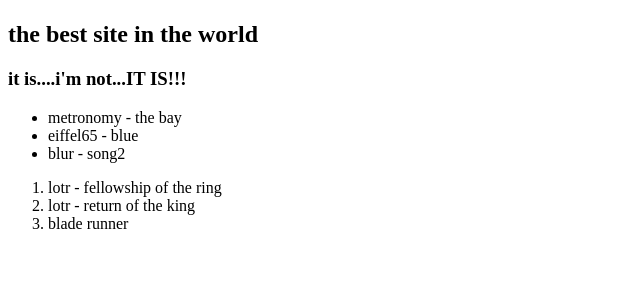
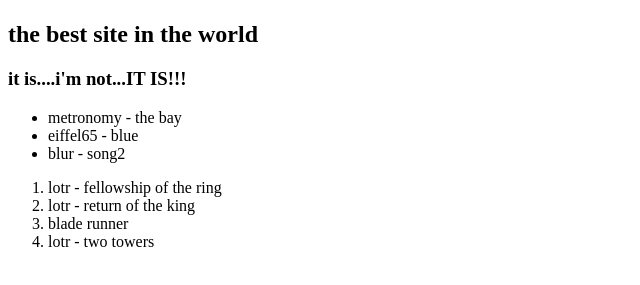
Before and after one commit to LeonTGC/my-great-website, a plain HTML site: page index.html in a window 1280 px wide. Shown: the part 59-344 px from the top of the page, without its empty margins (0-640 px from the left). Drawn offline with Linux system fonts and the light colour scheme.

Commit message:
added extra li item

```diff
--- a/index.html
+++ b/index.html
@@ -27,6 +27,7 @@
                     <li>lotr - fellowship of the ring</li>
                     <li>lotr - return of the king</li>
                     <li>blade runner</li>
+                    <li>lotr - two towers</li>
                 </ol>
             </div>
         </div>
```
